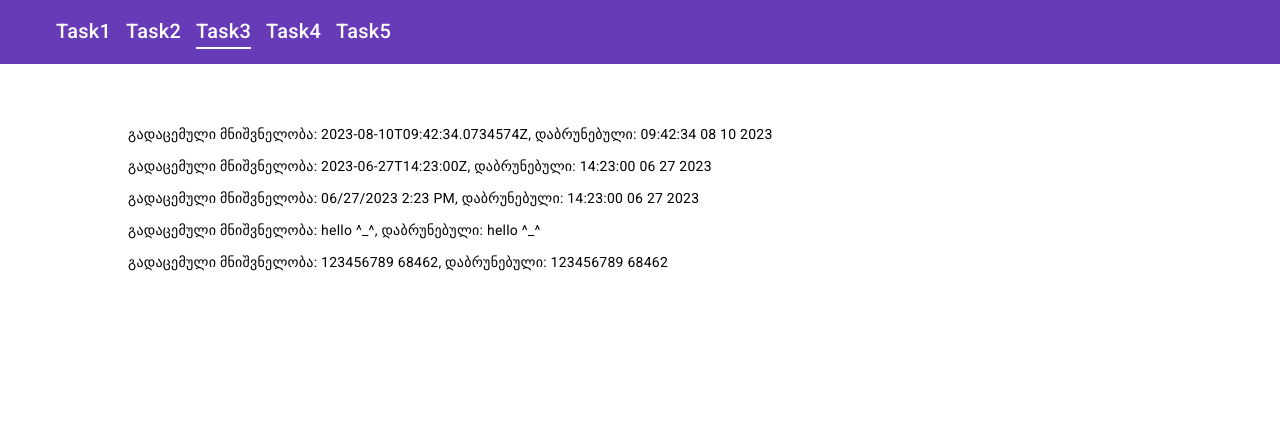
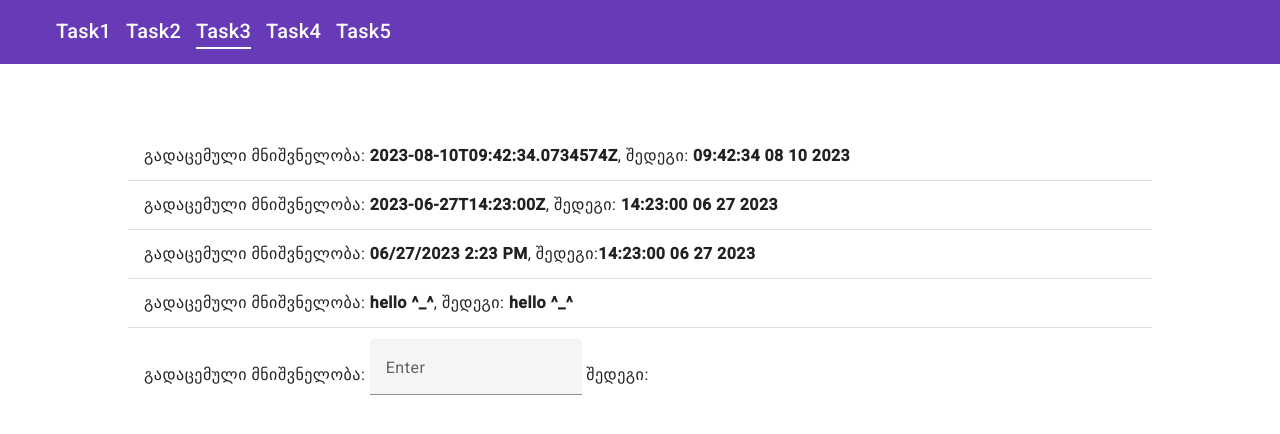
Before and after one commit to SalyOne/SoftIntTechnical, an Angular app: page /task1 in a window 1280 px wide. Both pictures are taken after a click on the item "Task3". Shown: the top 434 px of the page. Built offline with nearby package versions, Linux system fonts and the light colour scheme.

Commit message:
Task3: change html

```diff
--- a/src/app/core/pipes/custom-date.pipe.ts
+++ b/src/app/core/pipes/custom-date.pipe.ts
@@ -12,11 +12,11 @@ export class CustomDatePipe implements PipeTransform {
     const date = new Date(dateString);
 
     const day = this.padZero(date.getDate());
-    const month = this.padZero(date.getMonth() + 1);
-    const year = date.getFullYear();
-    const hours = this.padZero(date.getHours());
-    const minutes = this.padZero(date.getMinutes());
-    const seconds = this.padZero(date.getSeconds());
+    const month = this.padZero(date.getUTCMonth() + 1);
+    const year = date.getUTCFullYear();
+    const hours = this.padZero(date.getUTCHours());
+    const minutes = this.padZero(date.getUTCMinutes());
+    const seconds = this.padZero(date.getUTCSeconds());
 
     return `${hours}:${minutes}:${seconds} ${month} ${day} ${year} `;
   }
--- a/src/app/pages/task3/task3.component.html
+++ b/src/app/pages/task3/task3.component.html
@@ -1,8 +1,20 @@
 
-
-
-<p> გადაცემული მნიშვნელობა: {{date}}, დაბრუნებული: {{date | customDate}}</p>
-<p> გადაცემული მნიშვნელობა: {{date2}}, დაბრუნებული: {{date2 | customDate}}</p>
-<p> გადაცემული მნიშვნელობა: {{date3}}, დაბრუნებული: {{date3 | customDate}}</p>
-<p> გადაცემული მნიშვნელობა: {{string}}, დაბრუნებული: {{string | customDate}}</p>
-<p> გადაცემული მნიშვნელობა: {{num}}, დაბრუნებული: {{num | customDate}}</p>
+<mat-list>
+  <mat-list-item> გადაცემული მნიშვნელობა: <b>{{date}}</b>, შედეგი: <b>{{date | customDate}}</b></mat-list-item>
+  <mat-divider></mat-divider>
+  <mat-list-item> გადაცემული მნიშვნელობა: <b>{{date2}}</b>, შედეგი: <b>{{date2 | customDate}}</b></mat-list-item>
+  <mat-divider></mat-divider>
+  <mat-list-item>გადაცემული მნიშვნელობა: <b>{{date3}}</b>, შედეგი:<b>{{date3 | customDate}}</b> </mat-list-item>
+  <mat-divider></mat-divider>
+  <mat-list-item>გადაცემული მნიშვნელობა: <b>{{entry}}</b>, შედეგი: <b>{{entry | customDate}}</b></mat-list-item>
+  <mat-divider></mat-divider>
+  <mat-list-item class="item">
+    გადაცემული მნიშვნელობა:
+    <mat-form-field class="input">
+      <mat-label>Enter</mat-label>
+      <input matInput type="text" [(ngModel)]="value">
+    </mat-form-field>
+    შედეგი:
+    {{this.value | customDate}}
+  </mat-list-item>
+</mat-list>
--- a/src/app/pages/task3/task3.component.scss
+++ b/src/app/pages/task3/task3.component.scss
@@ -0,0 +1,3 @@
+.item{
+  height: 100px!important;
+}
--- a/src/app/pages/task3/task3.component.ts
+++ b/src/app/pages/task3/task3.component.ts
@@ -1,21 +1,35 @@
 import { Component } from '@angular/core';
 import {DatePipe} from "@angular/common";
 import {CustomDatePipe} from "../../core/pipes/custom-date.pipe";
+import {MatListModule} from "@angular/material/list";
+import {MatDividerModule} from "@angular/material/divider";
+import {MatInputModule} from "@angular/material/input";
+import {MatFormField, MatFormFieldModule} from "@angular/material/form-field";
+import {FormsModule, ReactiveFormsModule} from "@angular/forms";
+import {MatIconModule} from "@angular/material/icon";
 
 @Component({
   selector: 'app-task3',
   standalone: true,
   imports: [
     DatePipe,
-    CustomDatePipe
+    CustomDatePipe,
+    MatListModule,
+    MatDividerModule,
+    MatInputModule,
+    MatFormField,
+    MatFormFieldModule,
+    FormsModule,
+    MatIconModule,
+    ReactiveFormsModule,
   ],
   templateUrl: './task3.component.html',
   styleUrl: './task3.component.scss'
 })
 export class Task3Component {
+    value!: string;
     date:string = "2023-08-10T09:42:34.0734574Z"
     date2:string = "2023-06-27T14:23:00Z"
     date3:string = "06/27/2023 2:23 PM"
-    string:string = "hello ^_^"
-    num:string = "123456789 68462"
+    entry:string = "hello ^_^"
 }
--- a/src/app/pages/task4/task4.component.html
+++ b/src/app/pages/task4/task4.component.html
@@ -27,5 +27,3 @@
       }
   </div>
 </div>
-
-<!--lastDateOfLastMonth {{lastDayOfPrevMonth.getDay()}}-->
```
